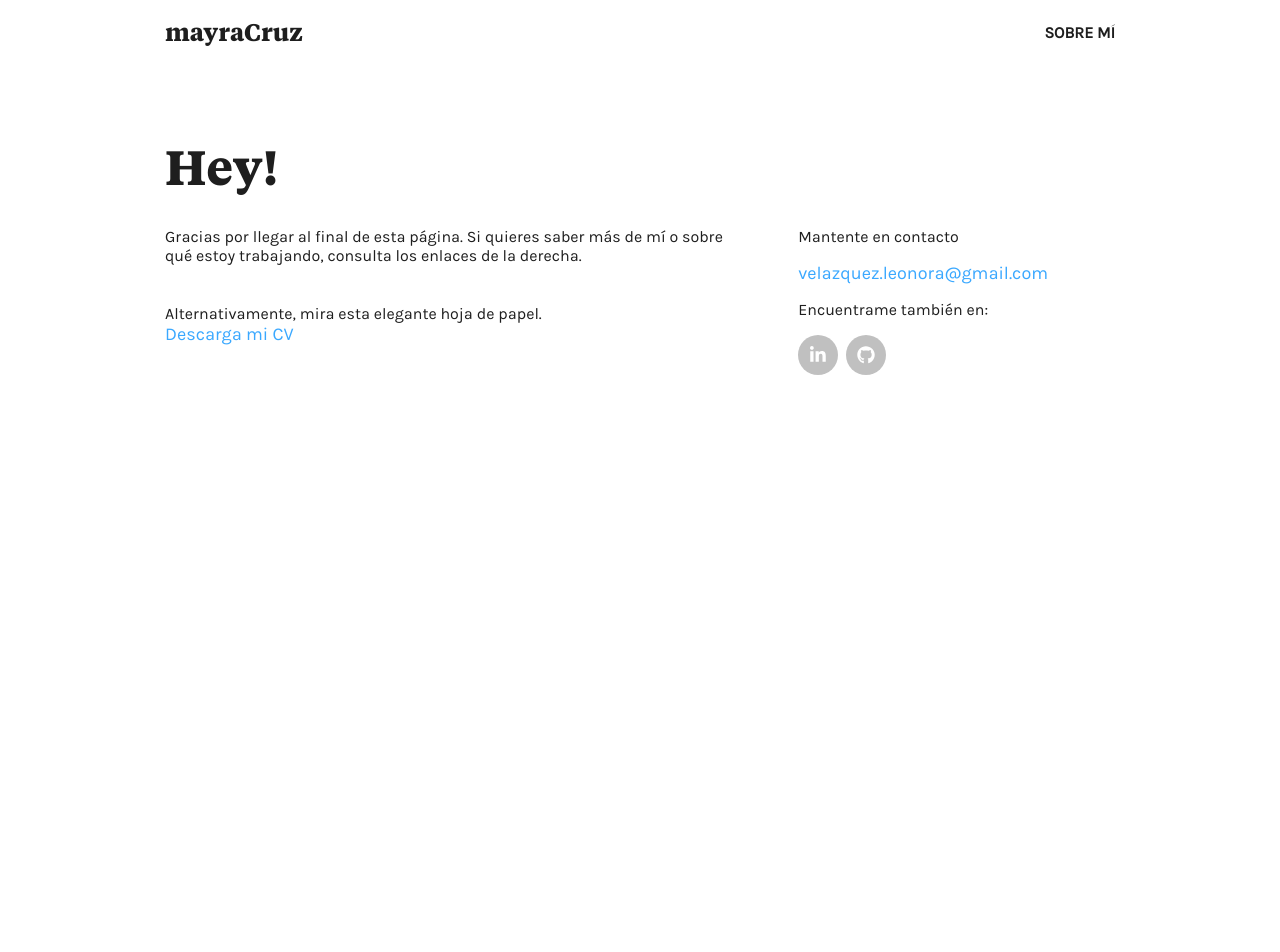
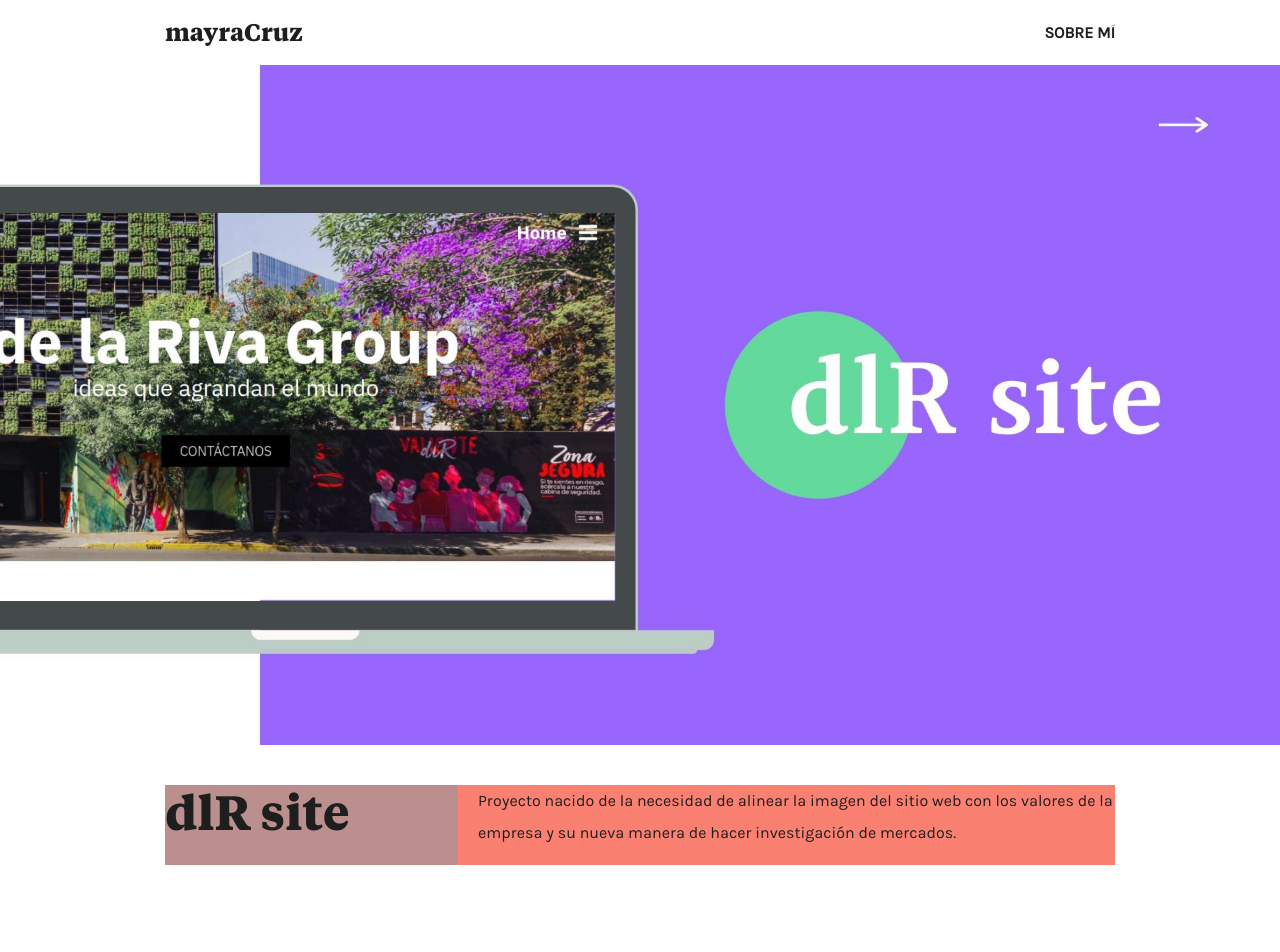
Before and after one commit to cruzmayra/portfolio-m-ayra, a React (Create React App) app: page /dlr-site in a window 1280 px wide. Shown: the top 952 px of the page. Before the commit the page ends 800 px from the top, so only its background shows below. Built offline with nearby package versions, Linux system fonts and the light colour scheme.

Commit message:
Estructura base de página para proyectos

```diff
--- a/src/App.js
+++ b/src/App.js
@@ -6,6 +6,7 @@
 import { PortfolioProvider } from './PortfolioContext'
 import { Footer } from './views/Footer';
 import { Home } from './views/Home/Home';
+import { Page } from './views/Page/Page'
 library.add(fab)
 
 function App() {
@@ -17,6 +18,9 @@
           <Route exact path="/">
             <Home />
           </Route>
+          <Route path="/:id">
+            <Page />
+          </Route>
         </Switch>
         <Footer />
       </div>
--- a/src/index.scss
+++ b/src/index.scss
@@ -30,6 +30,11 @@
   font-family: 'Karla';
   font-weight: 400;
   font-size: 1rem;
+}
+
+p {
+  line-height: 32px;
+  margin-top: 0;
 }
 
 a {
@@ -158,6 +163,34 @@
   }
 }
 
+.hero-page {
+  height: 85vh;
+  img {
+    height: 85vh;
+    object-fit: cover;
+    width: 100%;
+  }
+}
+
+.description-page {
+  display: flex;
+  flex-direction: row;
+  padding: 40px 0px;
+  .page-column-one {
+    background-color: rosybrown;
+    flex: 0 1 30%;
+    padding-right: 20px;
+    .title {
+      margin: 0
+    }
+  }
+  .page-column-two {
+    background-color: salmon;
+    flex: 0 1 70%;
+    padding-left: 20px;
+  }
+}
+
 footer {
   padding: 60px 0;
   h3 {
@@ -171,13 +204,13 @@
     height: 150px;
     .first-column {
       display: flex;
-      flex: 0 1 65%;
+      flex: 0 1 70%;
       flex-direction: column;
       justify-content: space-between;
     }
     .second-column {
       display: flex;
-      flex: 0 1 35%;
+      flex: 0 1 30%;
       padding-left: 45px;
       flex-direction: column;
       justify-content: space-between;
--- a/src/views/Home/Home.js
+++ b/src/views/Home/Home.js
@@ -5,11 +5,9 @@
 export const Home = () => {
 
     return (
-        <div>
-            <div className="container">
-                <Hero />
-                <MasonryLayout />
-            </div>
+        <div className="container">
+            <Hero />
+            <MasonryLayout />
         </div>
     )
 }
--- /dev/null
+++ b/src/views/Page/Page.js
@@ -0,0 +1,30 @@
+import React, { useContext } from 'react'
+import { useParams } from 'react-router-dom'
+import { PortfolioContext } from '../../PortfolioContext'
+
+export const Page = () => {
+    let { id } = useParams()
+    const { work } = useContext(PortfolioContext)
+    const project = work[id]
+    return (
+        <React.Fragment>
+            <section className="hero-page">
+                <img src={require(`./../../resources/images/${project.heroImage}`)} />
+            </section>
+            <section className="container">
+                <div className="description-page">
+                    <div className="page-column-one">
+                        <h1 className="title">{project.title}</h1>
+                    </div>
+                    <div className="page-column-two">
+                        {
+                            project.description.map((parrafo, index) => {
+                            return <p key={index}>{parrafo}</p>
+                            })
+                        }
+                    </div>
+                </div>
+            </section>
+        </React.Fragment>
+    )
+}
```
